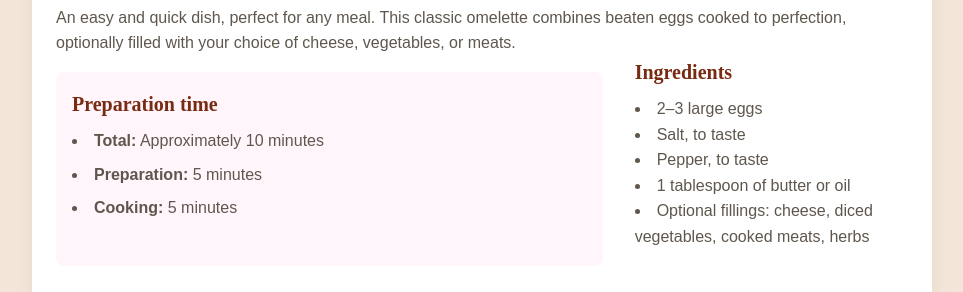
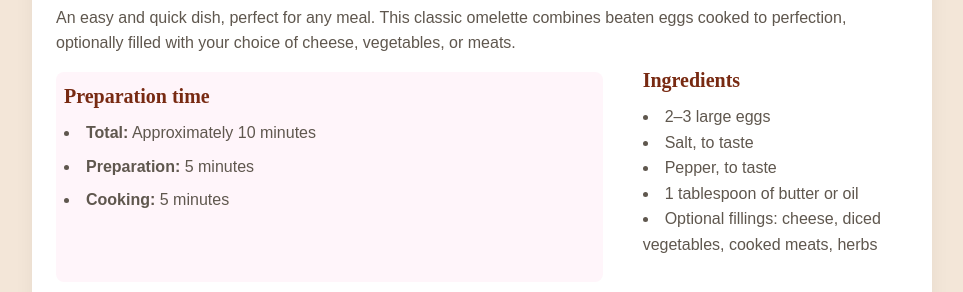
Before and after one commit to ArmVdn/Recipe-page-main, a plain HTML site: page index.html in a window 1280 px wide. Shown: the part 508-800 px from the top of the page, without its empty margins (158-1121 px from the left). Drawn offline with Linux system fonts and the light colour scheme; files whose address does not match are found by name.

Commit message:
Add files via upload

```diff
--- a/style.css
+++ b/style.css
@@ -147,6 +147,10 @@ section {
   font-weight: bold;
 }
 
+.grid-layout section {
+  padding: 0.5rem;
+}
+
 /* Responsieve layout */
 @media (min-width: 768px) {
   .grid-layout {
```
